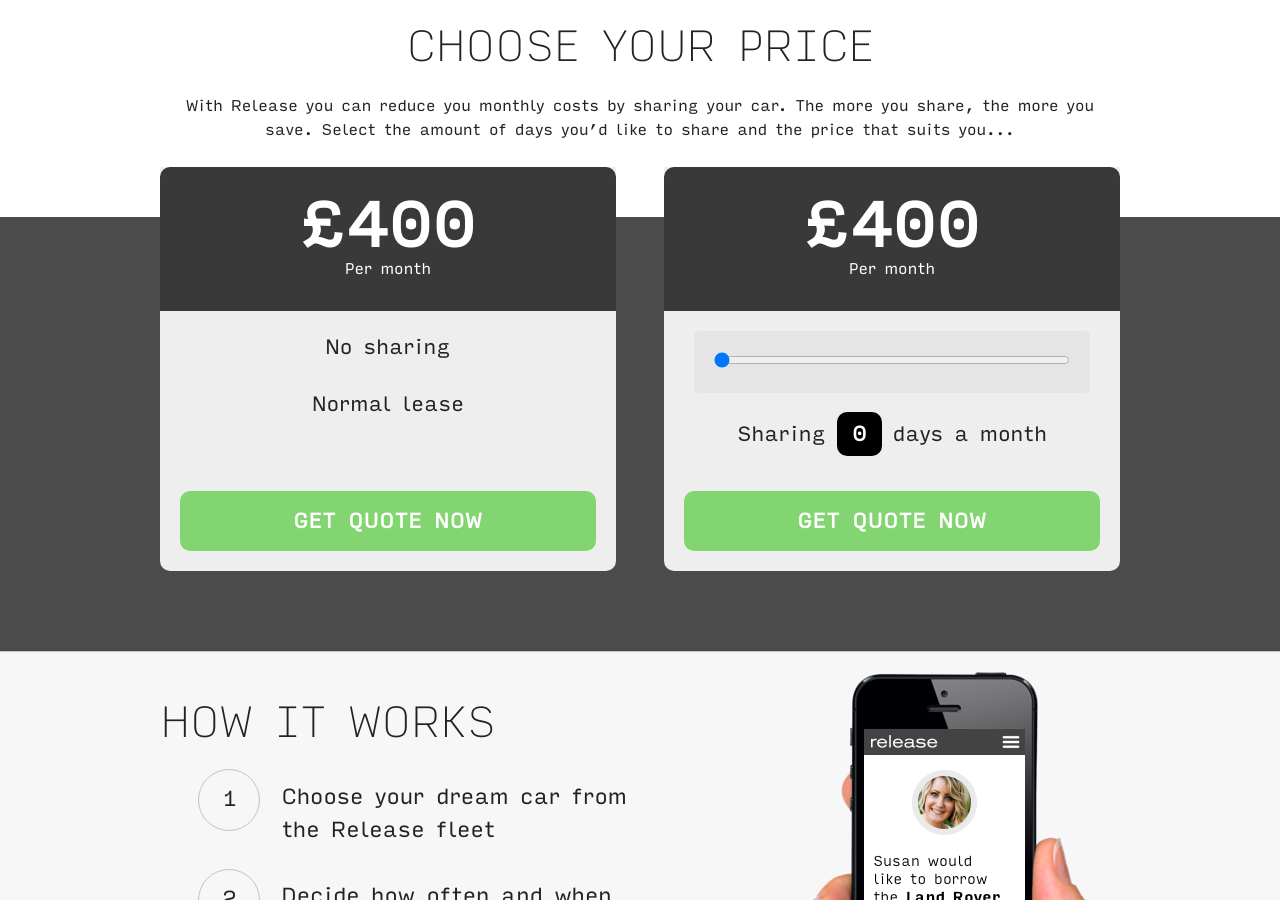
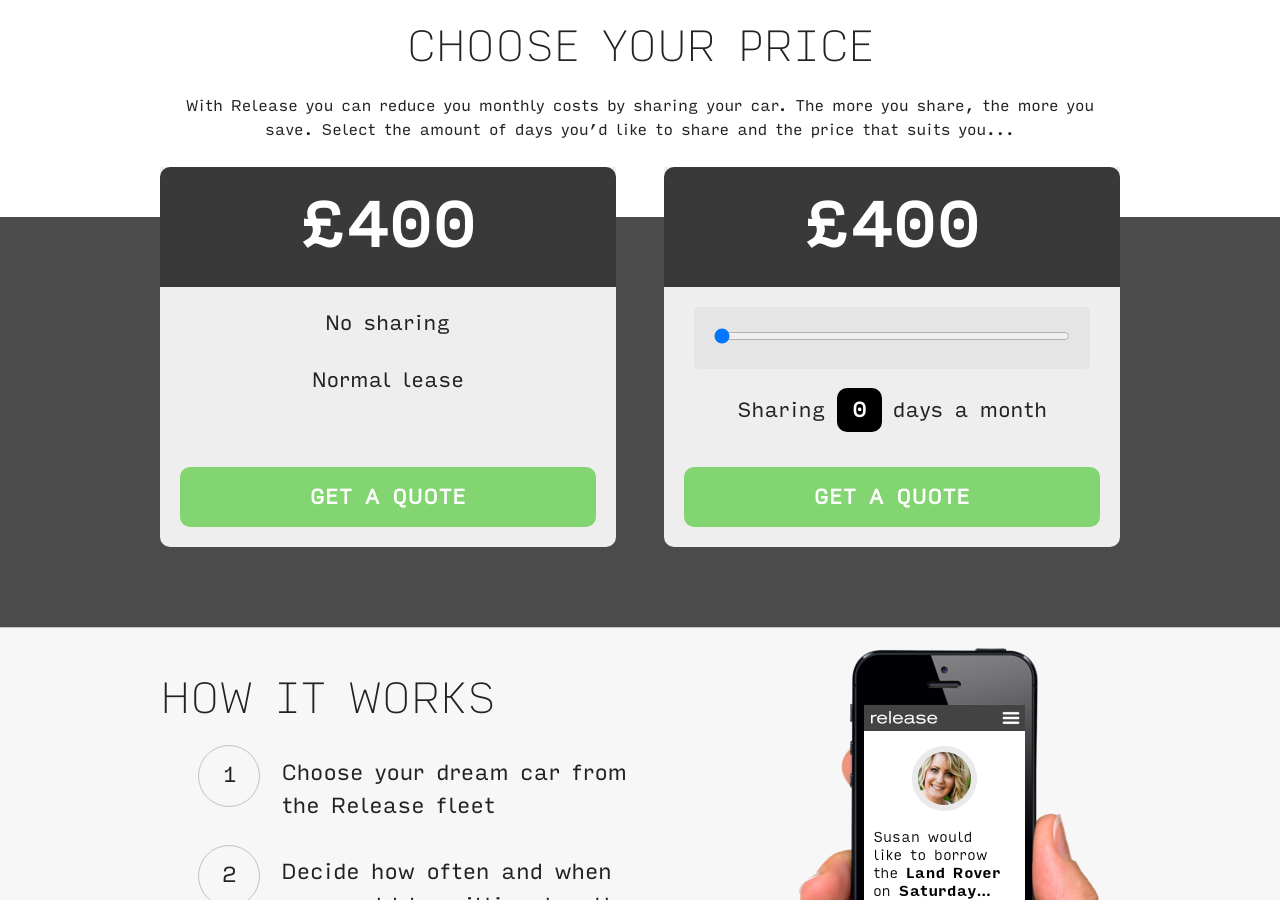
Before and after one commit to releasefinance/releasefinance.github.io, a Jekyll site: the page built from evoque.html, in a window 1280 px wide and 900 px high, scrolled down 616 px. Built offline with Jekyll 4.4.1, drawn with Linux system fonts in a browser that asks for light colours; nearby versions of some CDN libraries; comment, search, counter and statistics services are not loaded.

Commit message:
Copywriting

```diff
--- a/_includes/page_evoque.html
+++ b/_includes/page_evoque.html
@@ -28,8 +28,8 @@
 <section class="content splitcta">
   <div class="price-desc center">
     <div class="container">
-      <h2>Choose your price</h2>
-      <p>With Release you can reduce you monthly costs by sharing your car. The more you share, the more you save. Select the amount of days you’d like to share and the price that suits you...</p>
+      <h2>{{page.price.header}}</h2>
+      <p>{{page.price.description}}</p>
     </div>
   </div>
   <div class="prices">
@@ -37,22 +37,21 @@
       <div class="row">
         <div class="half price price-fixed">
           <div class="price__total">
-            <span class="num" id="fixedprice">£400</span>
-            <span class="text">Per month</span>
+            <span class="num" id="fixedprice">{{page.price.fixed.price}}</span>
+            <span class="text">{{page.price.fixed.price__text}}</span>
           </div>
           <div class="price__content">
-            <p>No sharing</p>
-            <p>Normal lease</p>
+            {{page.price.fixed.content}}
           </div>
           <div class="price__cta">
-            <a href="/signup" class="button">Get quote now</a>
+            <a href="/signup" class="button">{{page.price.cta}}</a>
           </div>
         </div>
 
         <div class="half price price-share">
           <div class="price__total">
-            <span class="num" id="discountedPrice">£400</span>
-            <span class="text">Per month</span>
+            <span class="num" id="discountedPrice"></span>
+            <span class="text">{{page.price.shared.price}}</span>
           </div>
 
           <div class="price__content price__content-range">
@@ -92,7 +91,7 @@
             </p>
           </div>
           <div class="price__cta">
-            <a href="/signup" class="button">Get quote now</a>
+            <a href="/signup" class="button">{{page.price.cta}}</a>
           </div>
         </div>
       </div>
```
Also changed, not shown: evoque.html (+17 -0 lines).
